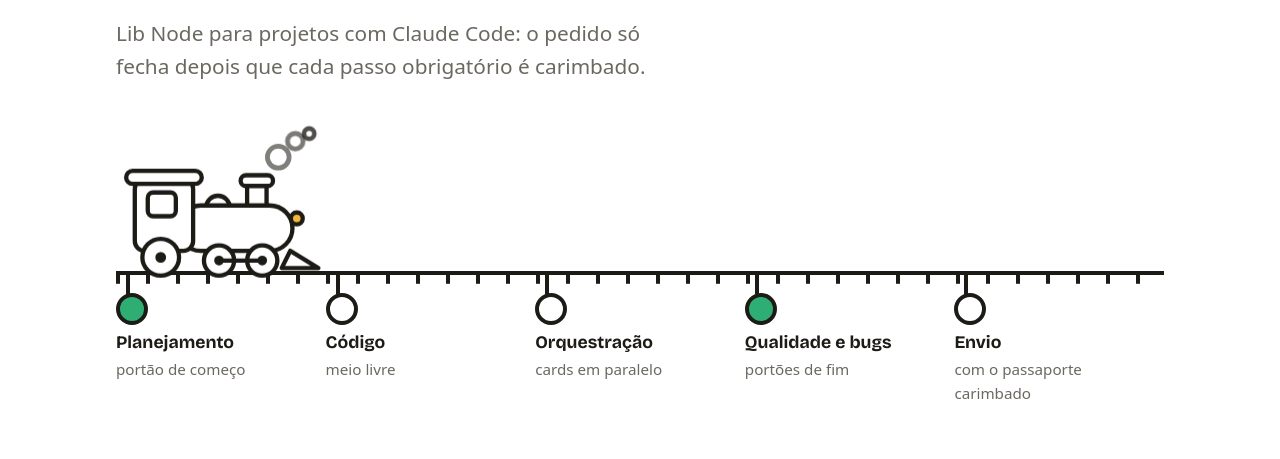
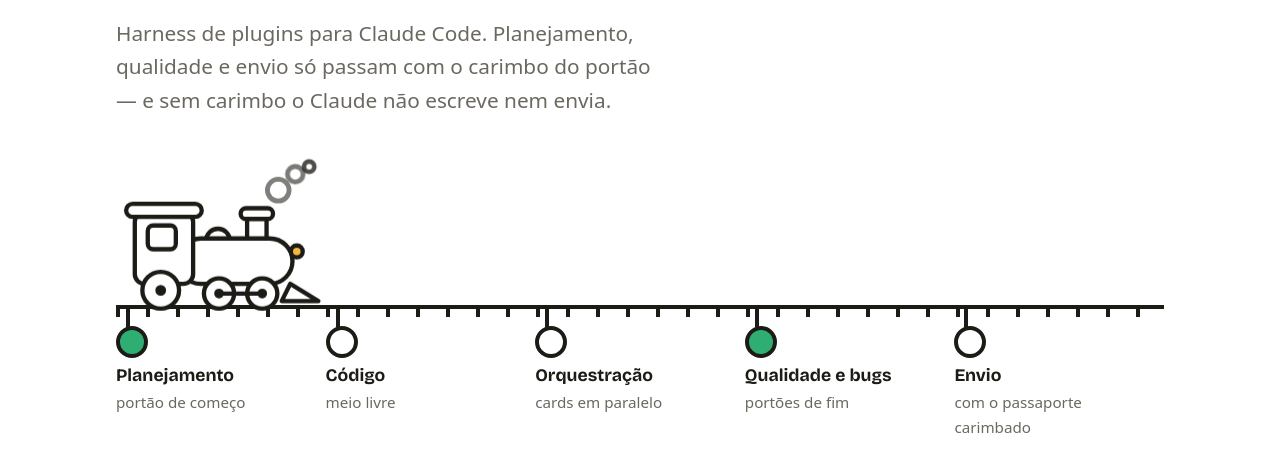
Before and after one commit to fullchico/fullchico-harness, a website: page site/index.html in a window 1280 px wide. Shown: the part 329-788 px from the top of the page. Drawn offline with nearby package versions, Linux system fonts and the light colour scheme; a web font is replaced by a local one.

Commit message:
docs: frame as a plugin harness for Claude Code

```diff
--- a/site/index.html
+++ b/site/index.html
@@ -226,7 +226,7 @@ footer .wrap { display: flex; gap: 1.6rem; flex-wrap: wrap; }
 <main>
   <div class="wrap hero">
     <h1>Entregas que não pulam etapa.</h1>
-    <p class="lede">Lib Node para projetos com Claude Code: o pedido só fecha depois que cada passo obrigatório é carimbado.</p>
+    <p class="lede">Harness de plugins para Claude Code. Planejamento, qualidade e envio só passam com o carimbo do portão — e sem carimbo o Claude não escreve nem envia.</p>
 
     <div class="yard">
     <svg class="loco" viewBox="0 0 200 136" aria-hidden="true">
```
Also changed, not shown: README.md.
